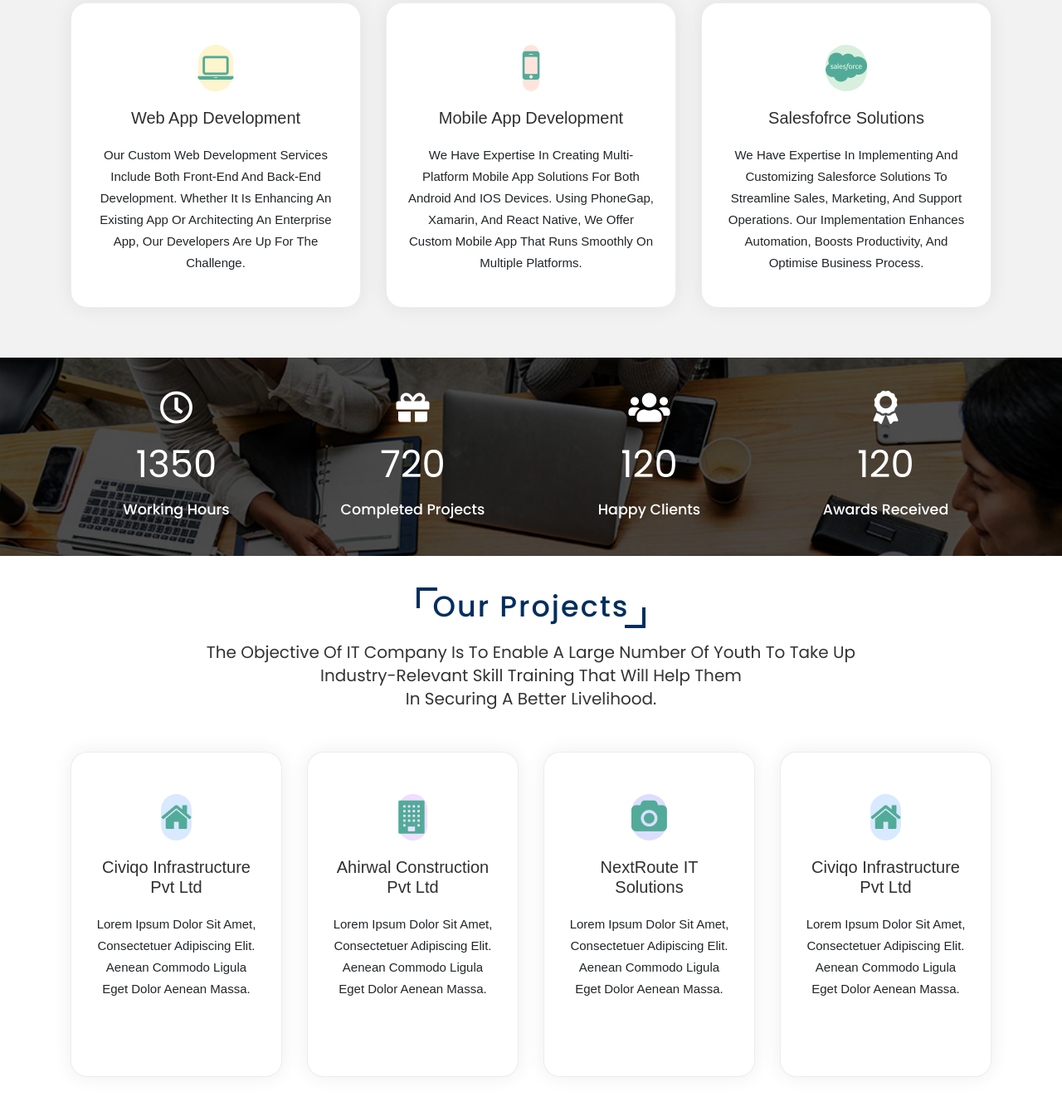
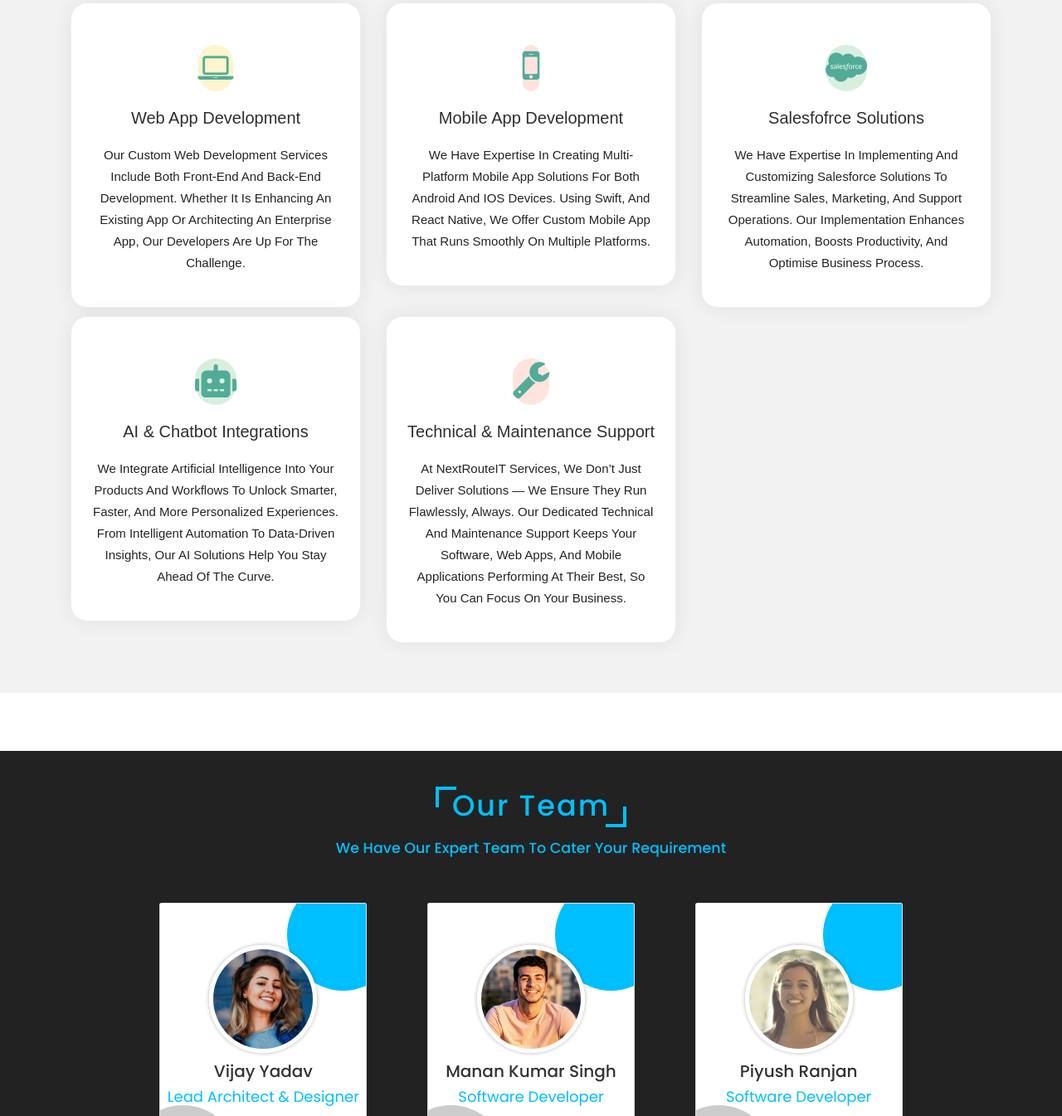
Before and after one commit to indmanan/ITTestSite, a plain HTML site: page index.html in a window 1280 px wide. Shown: the part 1455-2800 px from the top of the page at 83% size. Drawn offline with nearby package versions, Linux system fonts and the light colour scheme.

Commit message:
Add files via upload

```diff
--- a/index.html
+++ b/index.html
@@ -39,7 +39,7 @@
     </header>
 
   <section id="home" class="home">
-      <h1>Wehere your vision finds its wings</h1>
+      <h1>Where your vision finds its wings</h1>
       <h2>with NextRoute IT Services</h2>
     <div class="wave wave1"></div>
     <div class="wave wave2"></div>
@@ -52,7 +52,7 @@
         <div class="content">
             <h3>We make creativity work for your brand!</h3>
             <p>At NextRoute IT Services we bring dreams to life. <br/> Have an idea? A vision you’ve always wanted to see take shape? That’s where we step in.
-We’re a team of creative thinkers, problem solvers, and tech innovators who love turning imagination into intelligent, working reality.  </p>
+            We’re a team of creative thinkers, problem solvers, and tech innovators who love turning imagination into intelligent, working reality.  </p>
             <a href="#"><button class="btn">Read More</button></a>
         </div>
     </div>
@@ -63,36 +63,53 @@ We’re a team of creative thinkers, problem solvers, and tech innovators who lo
       <div class="row">
         <div class="section-head col-sm-12" id="service">
           <h1>Our Services</h1>
-            <p>We combine experience, creativity, and AI innovation to bring your ideas to life. Our services are designed to help businesses and individuals turn vision into reality — intelligently, efficiently, and beautifully.
-</p>
+            <p>We combine experience, creativity, and AI innovation to bring your ideas to life. Our services are designed to help businesses and individuals turn vision into reality — intelligently, efficiently, and beautifully.</p>
         </div>
-        <div class="col-lg-4 col-sm-6">
+        <div class="col-lg-4 col-md-6 col-sm-12">
+        <!-- <div class="col-lg-3 col-sm-6"> -->
           <div class="item"> <span class="icon feature_box_col_one"><i class="fa fa-laptop"></i></span>
             <h6>Web App Development</h6>
             <p>Our Custom Web Development Services Include Both Front-End And Back-End Development. Whether It Is Enhancing An Existing App Or Architecting An Enterprise App, Our Developers Are Up For The Challenge.</p>
           </div>
         </div>
-        <div class="col-lg-4 col-sm-6">
+        <!-- <div class="col-lg-3 col-sm-6"> -->
+        <div class="col-lg-4 col-md-6 col-sm-12">
           <div class="item"> <span class="icon feature_box_col_two"><i class="fa fa-mobile" class="fa fa-mobile-phone" style="font-size:48px"></i></span>
             <h6>Mobile App Development</h6>
-            <p>We Have Expertise In Creating Multi-Platform Mobile App Solutions For Both Android And IOS Devices. Using PhoneGap, Xamarin, And React Native, We Offer Custom Mobile App That Runs Smoothly On Multiple Platforms.</p>
+            <p>We Have Expertise In Creating Multi-Platform Mobile App Solutions For Both Android And IOS Devices. Using Swift, And React Native, We Offer Custom Mobile App That Runs Smoothly On Multiple Platforms.</p>
           </div>
         </div>
-        <div class="col-lg-4 col-sm-6">
-          <!-- <div class="item"> <span class="icon feature_box_col_three"><i class="fa fa-magic"></i></span> -->
+
+        <!-- <div class="col-lg-3 col-sm-6"> -->
+        <div class="col-lg-4 col-md-6 col-sm-12">
             <div class="item"> <span class="icon feature_box_col_three"><i class="fab fa-salesforce"></i></span>
-            <!-- <i class="fab fa-salesforce"></i> -->
             <h6>Salesfofrce Solutions</h6>
             <p>We Have Expertise In Implementing And Customizing Salesforce Solutions To Streamline Sales, Marketing, And Support Operations. Our Implementation Enhances Automation, Boosts Productivity, And Optimise Business Process.</p>
           </div>
         </div>
+
+        <!-- <div class="col-lg-3 col-sm-6"> -->
+        <div class="col-lg-4 col-md-6 col-sm-12">
+              <div class="item"> <span class="icon feature_box_col_three"><i class="fas fa-robot"></i></span>
+              <h6>AI & Chatbot Integrations </h6>
+              <p>We integrate artificial intelligence into your products and workflows to unlock smarter, faster, and more personalized experiences. From intelligent automation to data-driven insights, our AI solutions help you stay ahead of the curve.</p>
+            </div>
+      </div>
+
+      <!-- <div class="col-lg-3 col-sm-6"> -->
+      <div class="col-lg-4 col-md-6 col-sm-12">
+        <div class="item"> <span class="icon feature_box_col_two"><i class="fa fa-wrench" class="fa fa-mobile-phone" style="font-size:48px"></i></span>
+          <h6>Technical & Maintenance Support</h6>
+          <p>At NextRouteIT Services, we don’t just deliver solutions — we ensure they run flawlessly, always. Our dedicated technical and maintenance support keeps your software, web apps, and mobile applications performing at their best, so you can focus on your business.</p>
+        </div>
+       </div>
       </div>
     </div>
 </div>
 
 <script src="https://code.jquery.com/jquery-3.5.1.slim.min.js" integrity="sha384-DfXdz2htPH0lsSSs5nCTpuj/zy4C+OGpamoFVy38MVBnE+IbbVYUew+OrCXaRkfj" crossorigin="anonymous"></script>
 <script src="https://cdn.jsdelivr.net/npm/bootstrap@4.5.3/dist/js/bootstrap.bundle.min.js" integrity="sha384-ho+j7jyWK8fNQe+A12Hb8AhRq26LrZ/JpcUGGOn+Y7RsweNrtN/tE3MoK7ZeZDyx" crossorigin="anonymous"></script>
-
+<!--
   <section class="counters">
     <div class="container">
         <div>
@@ -117,7 +134,9 @@ We’re a team of creative thinkers, problem solvers, and tech innovators who lo
         </div>
     </div>
 </section>
+-->
 
+<!--
 <div class="pt-5 pb-5">
     <div class="container">
       <div class="row">
@@ -156,6 +175,7 @@ We’re a team of creative thinkers, problem solvers, and tech innovators who lo
         </div>
     </div>
 </div>
+-->
 <!---
 <div class="communicate">
     <h3>Lorem ipsum dolor sit amet consectetur adipisicing elit.</h3>
@@ -358,8 +378,8 @@ We’re a team of creative thinkers, problem solvers, and tech innovators who lo
               <img src="./images/pexels-vinicius-wiesehofer-1130624.jpg" alt="Team member 1">
           </div>
           <div class="info">
-              <h3>Piyush</h3>
-              <span>Web Designer & Developer</span>
+              <h3>Vijay Yadav</h3>
+              <span>Lead Architect & Designer</span>
               <div class="icons">
                   <a href="https://www.facebook.com/" class="fab fa-facebook-f"></a>
                   <a href="https://twitter.com/login" class="fab fa-twitter"></a>
@@ -375,8 +395,8 @@ We’re a team of creative thinkers, problem solvers, and tech innovators who lo
               <img src="./images/pexels-hussein-altameemi-2776353.jpg" alt="Team member 1">
           </div>
           <div class="info">
-              <h3>Ranjan</h3>
-              <span>App Designer & Developer</span>
+              <h3>Manan Kumar Singh</h3>
+              <span>Software Developer</span>
               <div class="icons">
                   <a href="https://www.facebook.com/" class="fab fa-facebook-f"></a>
                   <a href="https://twitter.com/login" class="fab fa-twitter"></a>
@@ -393,7 +413,7 @@ We’re a team of creative thinkers, problem solvers, and tech innovators who lo
           </div>
           <div class="info">
               <h3>Piyush Ranjan</h3>
-              <span>Web Designer</span>
+              <span>Software Developer</span>
               <div class="icons">
                   <a href="https://www.facebook.com/" class="fab fa-facebook-f"></a>
                   <a href="https://twitter.com/login" class="fab fa-twitter"></a>
```
